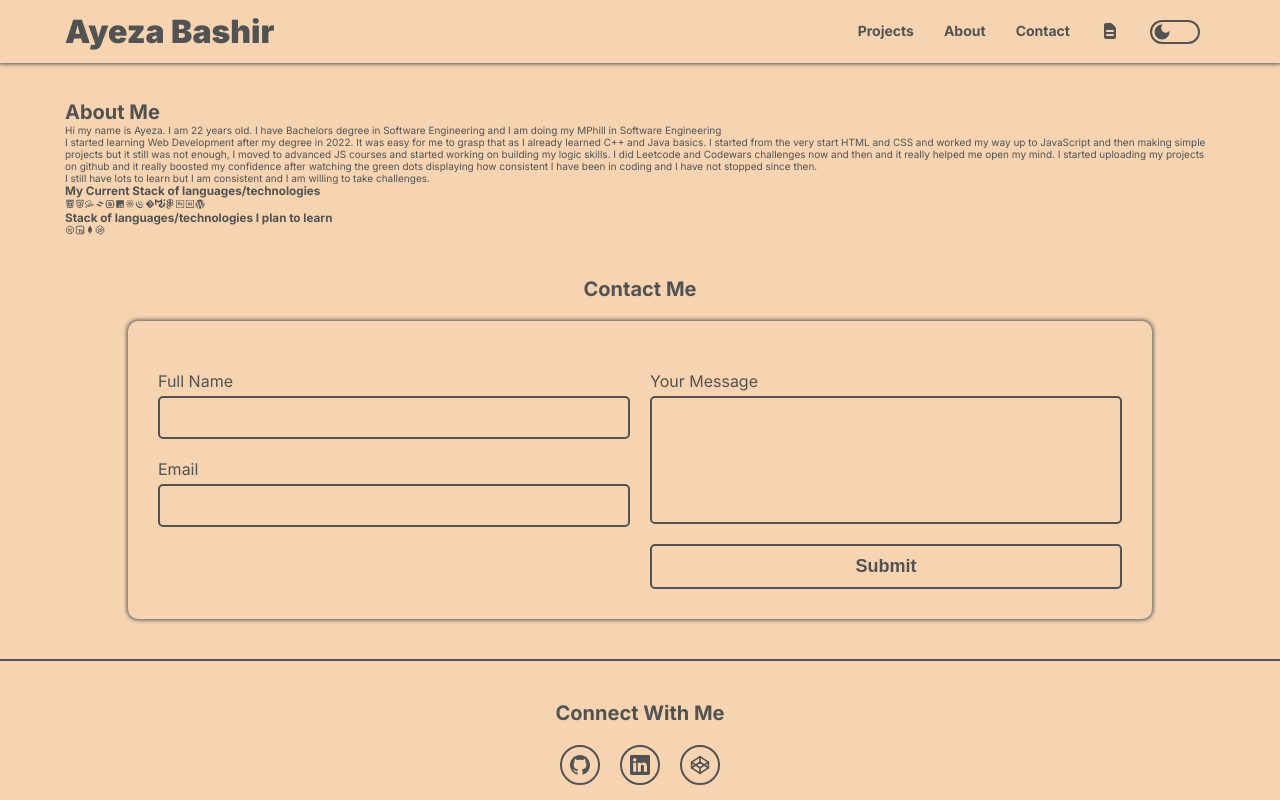
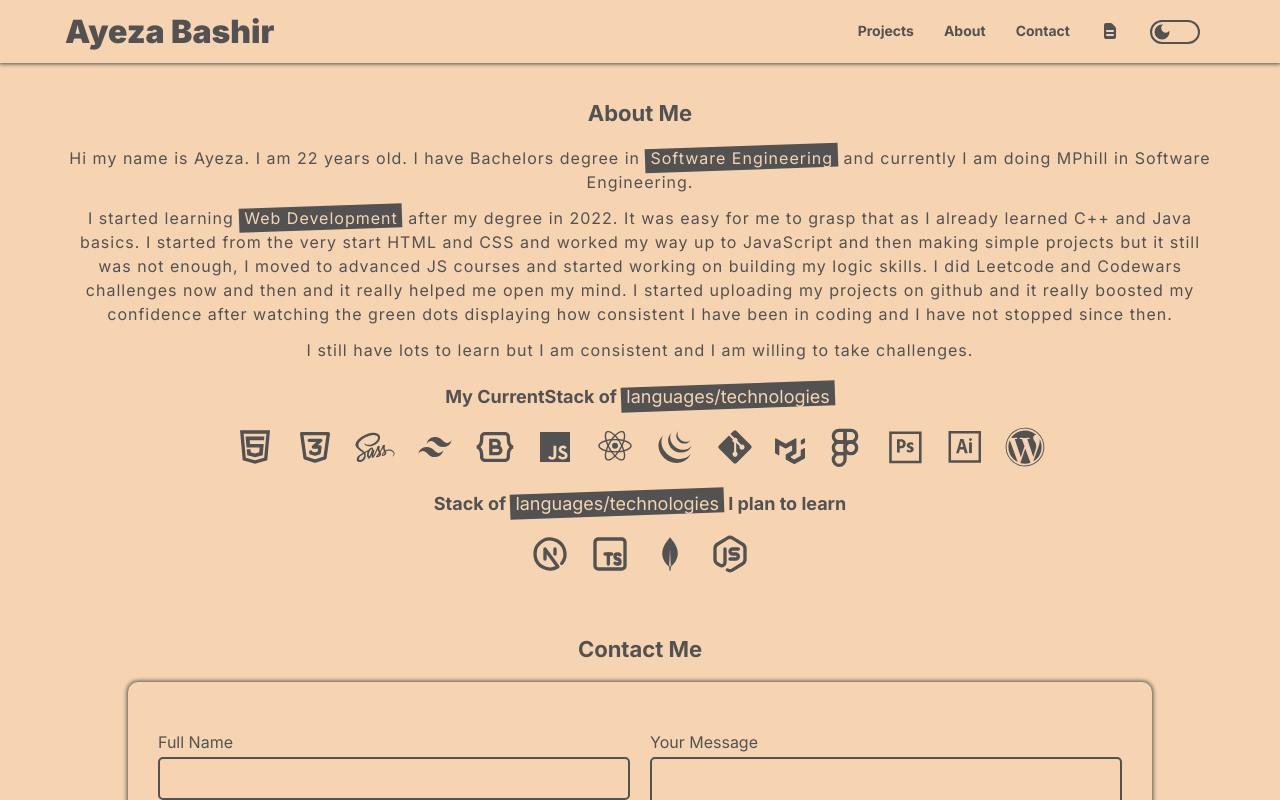
Before and after one commit to ayezabashir/My-Portfolio, a React (Vite) app: page / in a window 1280 px wide. Shown: the top 800 px of the page. Built offline with nearby package versions, Linux system fonts and the light colour scheme.

Commit message:
about component

```diff
--- a/src/components/about/About.jsx
+++ b/src/components/about/About.jsx
@@ -13,40 +13,40 @@ const About = () => {
                     <div className="about-content">
                         <h2>About Me</h2>
                         <div className="about-me">
-                            <p>Hi my name is Ayeza. I am 22 years old. I have Bachelors degree in Software Engineering and I am doing my MPhill in Software Engineering </p>
-                            <p>I started learning Web Development after my degree in 2022. It was easy for me to grasp that as I already learned C++ and Java basics.
+                            <p className='name'>Hi my name is Ayeza. I am 22 years old. I have Bachelors degree in <span className='highlight'>Software Engineering</span> and currently I am doing MPhill in Software Engineering.</p> <br />
+                            <p>I started learning <span className="highlight">Web Development</span> after my degree in 2022. It was easy for me to grasp that as I already learned C++ and Java basics.
                                 I started from the very start HTML and CSS and worked my way up to JavaScript and then making simple projects but it still was not enough, I moved to advanced JS courses and started working on building my logic skills.
                                 I did Leetcode and Codewars challenges now and then and it really helped me open my mind. I started uploading my projects on github and it really boosted my confidence after watching the green dots displaying how consistent
                                 I have been in coding and I have not stopped since then.
-                            </p>
+                            </p> <br />
                             <p>I still have lots to learn but I am consistent and I am willing to take challenges.</p>
                         </div>
                         <div className="current-stack">
-                            <h3>My Current Stack of languages/technologies</h3>
+                            <h3>My CurrentStack of <span className="highlight">languages/technologies</span></h3>
                             <p>
-                                <RiHtml5Line />
-                                <TbBrandCss3 />
-                                <DiSass />
-                                <BiLogoTailwindCss />
-                                <RiBootstrapLine />
-                                <BiLogoJavascript />
-                                <BiLogoReact />
-                                <BiLogoJquery />
-                                <BiLogoGit />
-                                <img width={10} src={mui} alt="" />
-                                <FiFigma />
-                                <DiPhotoshop />
-                                <DiIllustrator />
-                                <FaWordpress />
+                                <RiHtml5Line title='HTML' className='icon stack' />
+                                <TbBrandCss3 title='CSS' className='icon stack' />
+                                <DiSass title='SASS' className='icon stack' />
+                                <BiLogoTailwindCss title='Tailwind CSS' className='icon stack' />
+                                <RiBootstrapLine title='Bootstrap' className='icon stack' />
+                                <BiLogoJavascript title='Javascript' className='icon stack' />
+                                <BiLogoReact title='ReactJS' className='icon stack' />
+                                <BiLogoJquery title='jQuery' className='icon stack' />
+                                <BiLogoGit title='Git' className='icon stack' />
+                                <img src={mui} alt="" title='Material UI' className='icon stack' />
+                                <FiFigma title='Figma' className='icon stack' />
+                                <DiPhotoshop title='Photoshop' className='icon stack' />
+                                <DiIllustrator title='Illustratot' className='icon stack' />
+                                <FaWordpress title='Wordpress' className='icon stack' />
                             </p>
                         </div>
                         <div className="future-stack">
-                            <h3>Stack of languages/technologies I plan to learn</h3>
+                            <h3>Stack of <span className="highlight">languages/technologies</span> I plan to learn</h3>
                             <p>
-                                <TbBrandNextjs />
-                                <TbBrandTypescript />
-                                <BiLogoMongodb />
-                                <TbBrandNodejs />
+                                <TbBrandNextjs className='icon stack' />
+                                <TbBrandTypescript className='icon stack' />
+                                <BiLogoMongodb className='icon stack' />
+                                <TbBrandNodejs className='icon stack' />
                             </p>
                         </div>
                     </div>
--- a/src/index.scss
+++ b/src/index.scss
@@ -33,7 +33,11 @@ ul li {
 }
 
 h2 {
-  font-size: 2rem;
+  font-size: 2.2rem;
+}
+
+h3 {
+  font-size: 1.8rem;
 }
 
 button {
@@ -70,6 +74,25 @@ textarea {
 
 .blank {
   margin-top: 10rem;
+}
+
+.highlight {
+  color: $primary-color;
+  position: relative;
+  padding: 2px 5px;
+  font-weight: 400;
+  &::after {
+    content: "";
+    position: absolute;
+    top: 0;
+    left: 0;
+    width: 100%;
+    height: 100%;
+    background-color: $secondary-color;
+    -webkit-transform: rotate(-2deg);
+    transform: rotate(-2deg);
+    z-index: -1;
+  }
 }
 
 header {
@@ -156,7 +179,7 @@ header {
 }
 
 .contact-form {
-  margin: 4rem 0;
+  margin: 6rem 0;
   .container {
     display: flex;
     justify-content: center;
@@ -212,6 +235,37 @@ header {
               background: $secondary-color;
               color: $primary-color;
             }
+          }
+        }
+      }
+    }
+  }
+}
+
+.about {
+  margin: 6rem 0;
+  .container {
+    .about-content {
+      text-align: center;
+      .about-me {
+        margin: 2rem 0;
+        .name {
+          text-align: center;
+        }
+        p {
+          font-size: 16px;
+          letter-spacing: 1px;
+          line-height: 1.5;
+        }
+      }
+      .current-stack,
+      .future-stack {
+        margin: 2.4rem 0;
+        p {
+          margin: 2rem 0;
+          .icon {
+            margin: 0 1rem;
+            font-size: 40px;
           }
         }
       }
```
